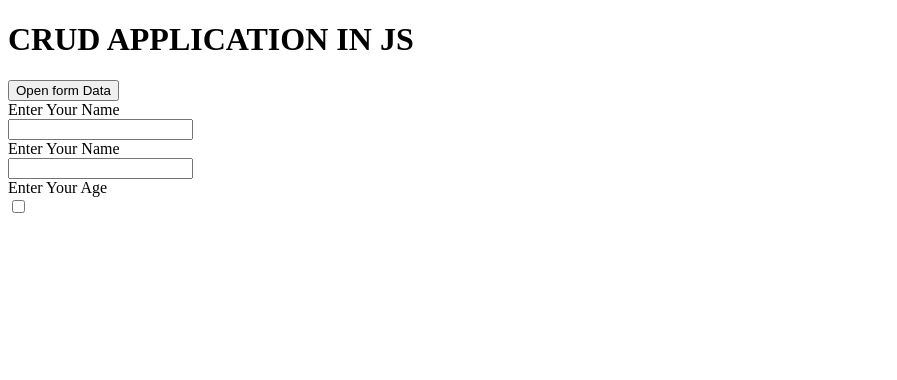
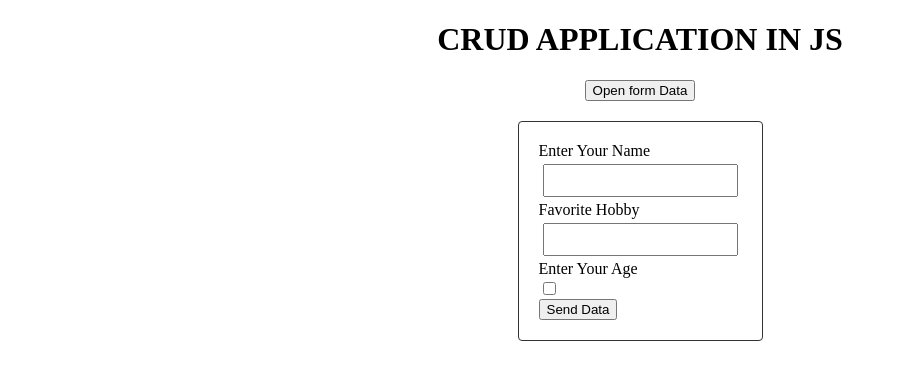
Before and after one commit to sainingo/crud-application, a plain HTML site: page index.html in a window 1280 px wide. Shown: the whole page, without its empty margins (0-897 px from the left). Drawn offline with Linux system fonts and the light colour scheme.

Commit message:
Add abit of styling

```diff
--- a/index.html
+++ b/index.html
@@ -4,6 +4,7 @@
     <meta charset="UTF-8">
     <meta http-equiv="X-UA-Compatible" content="IE=edge">
     <meta name="viewport" content="width=device-width, initial-scale=1.0">
+    <link rel="stylesheet" href="styles.css">
     <title>crud app</title>
 </head>
 <body>
@@ -11,23 +12,21 @@
         <h1>CRUD APPLICATION IN JS</h1>
         <button>Open form Data</button>
     </div>
-    <div>
+    <div class="modal">
         <form>
             <label>Enter Your Name</label>
             <div>
-
                 <input type="text">
             </div>
-            <label>Enter Your Name</label>
+            <label>Favorite Hobby</label>
             <div>
-
                 <input type="text">
             </div>
             <label>Enter Your Age</label>
             <div>
-
                 <input type="checkbox">
             </div>
+            <button>Send Data</button>
         </form>
     </div>
 </body>
--- a/styles.css
+++ b/styles.css
@@ -0,0 +1,26 @@
+body {
+    margin: 0;
+    padding: 0;
+    box-sizing: border-box;
+}
+
+.container {
+    text-align: center;
+}
+
+.modal {
+    display: flex;
+    justify-content: center;
+    margin: 20px;
+}
+
+.modal > form {
+    border: 1px solid #333;
+    padding: 20px;
+    border-radius: 4px;
+}
+
+.modal > form input {
+    padding: 7px;
+    margin: 4px;
+}
```
